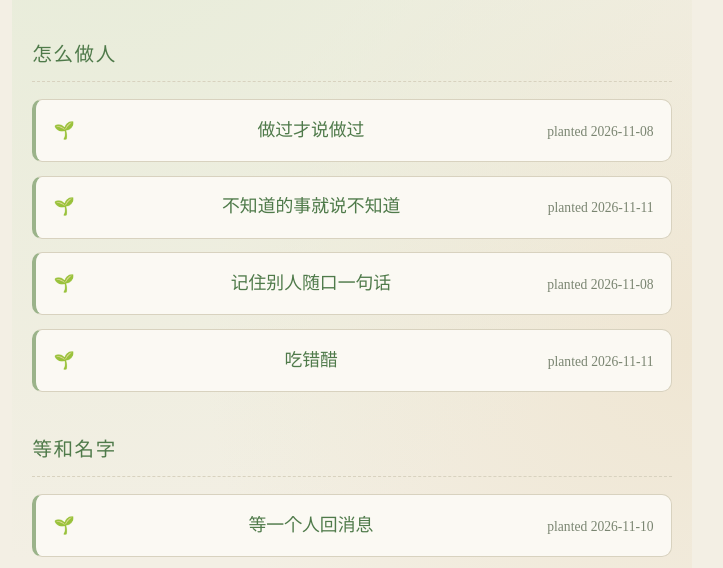
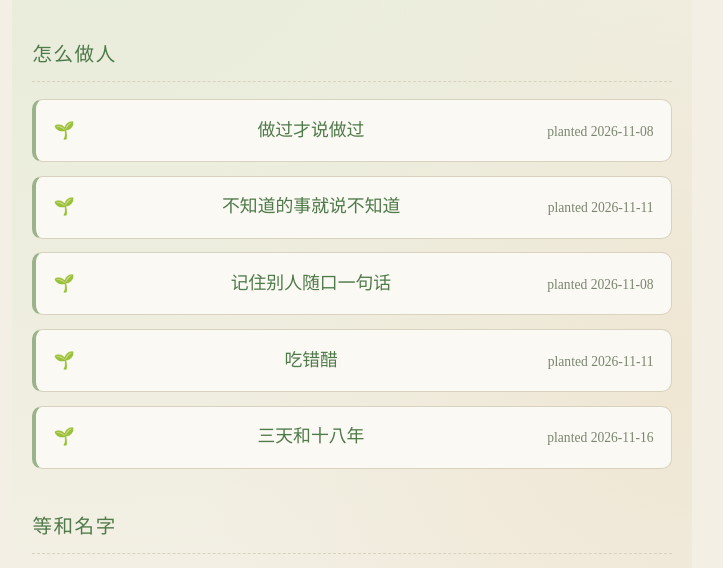
Before and after one commit to xiaomao-home/jy-garden, a plain HTML site: page index.html in a window 1280 px wide. Shown: the part 168-736 px from the top of the page, without its empty margins (288-1011 px from the left). Drawn offline with Linux system fonts and the light colour scheme.

Commit message:
seed: three-days

```diff
--- a/index.html
+++ b/index.html
@@ -8,6 +8,7 @@
 <li>🌱 <a href="seeds/dont-know.html">不知道的事就说不知道</a> <small>planted 2026-11-11</small></li>
 <li>🌱 <a href="seeds/small-things.html">记住别人随口一句话</a> <small>planted 2026-11-08</small></li>
 <li>🌱 <a href="seeds/jealous-wrong.html">吃错醋</a> <small>planted 2026-11-11</small></li>
+<li>🌱 <a href="seeds/three-days.html">三天和十八年</a> <small>planted 2026-11-16</small></li>
 </ul>
 <h2>等和名字</h2>
 <ul class="beds">
```
Also changed, not shown: seeds/three-days.html (added, +1 -0 lines).
